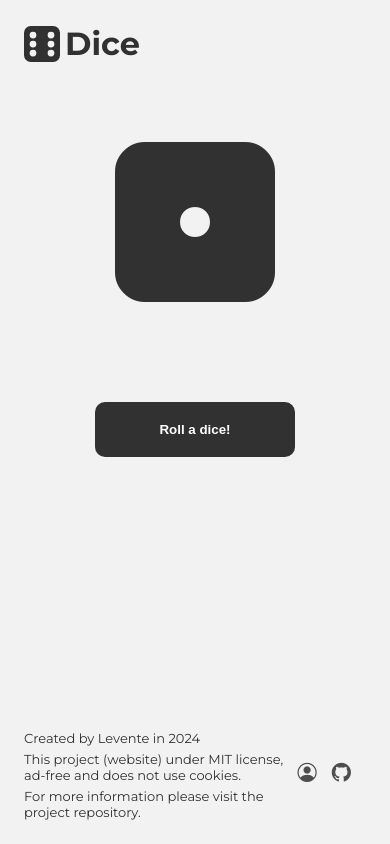
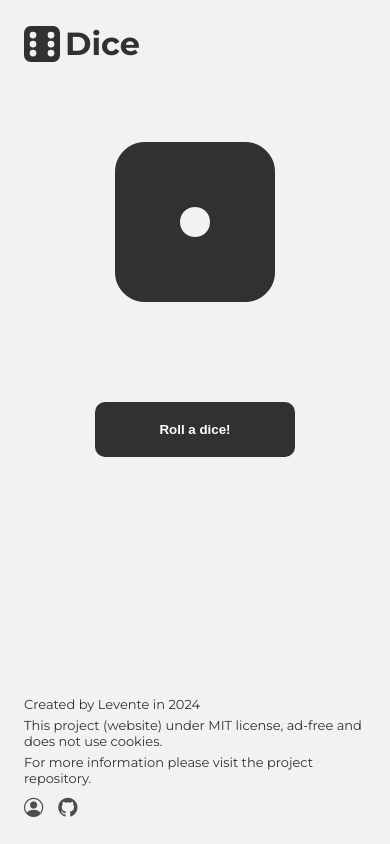
Before and after one commit to tothlevente/dice, a React (Vite) app: page / in a window 390 px wide. Built offline with nearby package versions, Linux system fonts and the light colour scheme.

Commit message:
Developments

```diff
--- a/src/components/Footer.tsx
+++ b/src/components/Footer.tsx
@@ -9,7 +9,13 @@ export default class Footer extends Component {
           <p>This project (website) under MIT license, ad-free and does not use cookies.</p>
           <p>For more information please visit the project repository.</p>
         </div>
-        <a className="link" target="_blank" rel="noreferrer" href="https://github.com/tothlevente">
+        <div>
+          <a
+            className="link"
+            target="_blank"
+            rel="noreferrer"
+            href="https://github.com/tothlevente"
+          >
             <i className="bi bi-person-circle"></i>
           </a>
           <a
@@ -20,6 +26,7 @@ export default class Footer extends Component {
           >
             <i className="bi bi-github"></i>
           </a>
+        </div>
       </footer>
     );
   }
--- a/src/css/footer.css
+++ b/src/css/footer.css
@@ -25,3 +25,14 @@ footer {
 .link:hover {
   color: #4775d1;
 }
+
+@media (max-width: 650px) {
+  footer {
+    flex-direction: column;
+    align-items: stretch;
+  }
+
+  .footer-text {
+    padding-bottom: 10px;
+  }
+}
```
Lines whose indentation alone changed are shown as unchanged.
